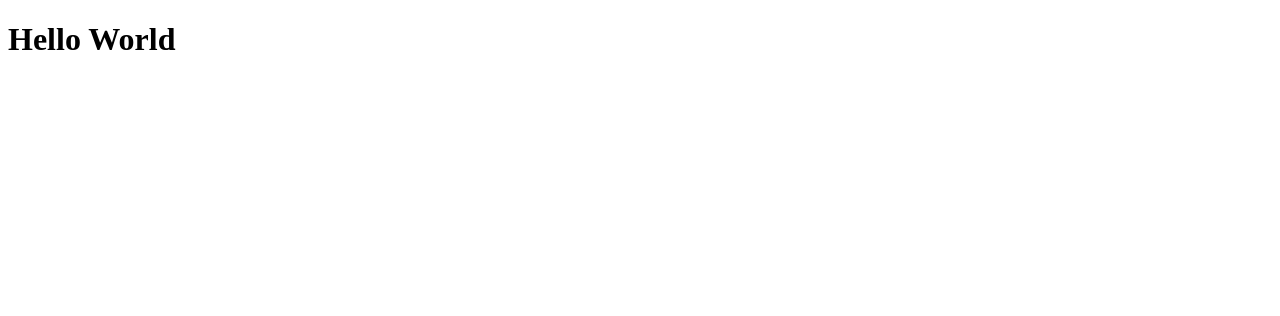
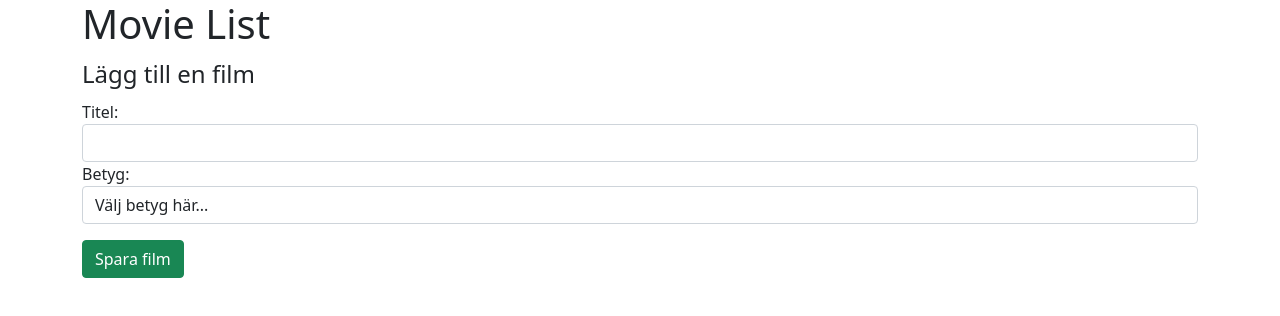
Before and after one commit to Timrin/movie-list, a React (Create React App) app: page / in a window 1280 px wide. Shown: the top 316 px of the page. Built offline with nearby package versions, Linux system fonts and the light colour scheme.

Commit message:
Add a movie input form component
Created a movie input form component
Added the html for the MovieInputForm
Added bootstrap css
Added the container class to the site body

```diff
--- a/public/index.html
+++ b/public/index.html
@@ -24,9 +24,13 @@
       work correctly both with client-side routing and a non-root public URL.
       Learn how to configure a non-root public URL by running `npm run build`.
     -->
+
+    <link href="https://cdn.jsdelivr.net/npm/bootstrap@5.1.3/dist/css/bootstrap.min.css" rel="stylesheet"
+    integrity="sha384-1BmE4kWBq78iYhFldvKuhfTAU6auU8tT94WrHftjDbrCEXSU1oBoqyl2QvZ6jIW3" crossorigin="anonymous">
+
     <title>React App</title>
   </head>
-  <body>
+  <body class="container">
     <noscript>You need to enable JavaScript to run this app.</noscript>
     <div id="root"></div>
     <!--
--- a/src/App.js
+++ b/src/App.js
@@ -1,6 +1,11 @@
+import MovieInputForm from "./components/MovieInputForm";
+
 function App() {
   return (
-    <h1>Hello World</h1>
+    <div className="App">
+      <h1>Movie List</h1>
+      <MovieInputForm />
+    </div>
   );
 }
 
--- /dev/null
+++ b/src/components/MovieInputForm.js
@@ -0,0 +1,28 @@
+function MovieInputForm() {
+    return (
+        <form id="add-movie-form">
+        <fieldset>
+            <legend>Lägg till en film</legend>
+
+            <label htmlFor="title-field">Titel:</label>
+            <input type="text" id="title-field" className="form-control"/>
+
+            <label htmlFor="rating-field">Betyg:</label>
+
+            <select type="text" id="rating-field" className="form-control">
+                <option value="0">Välj betyg här...</option>
+                <option value="1">1</option>
+                <option value="2">2</option>
+                <option value="3">3</option>
+                <option value="4">4</option>
+                <option value="5">5</option>
+            </select>
+
+            <input type="submit" className="btn btn-success mt-3" value="Spara film"/>
+
+        </fieldset>
+    </form>
+    );
+  }
+
+  export default MovieInputForm;
```
